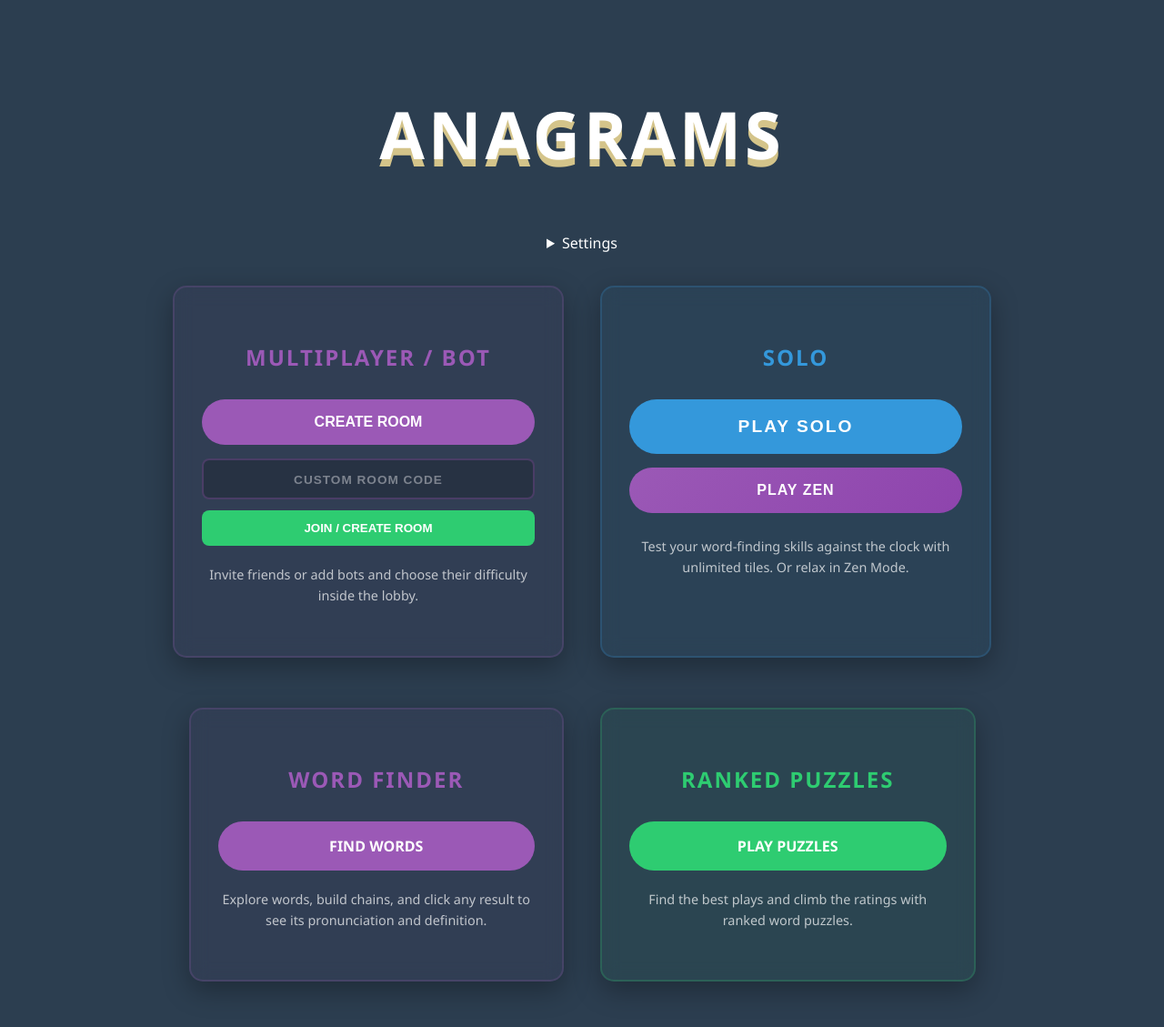
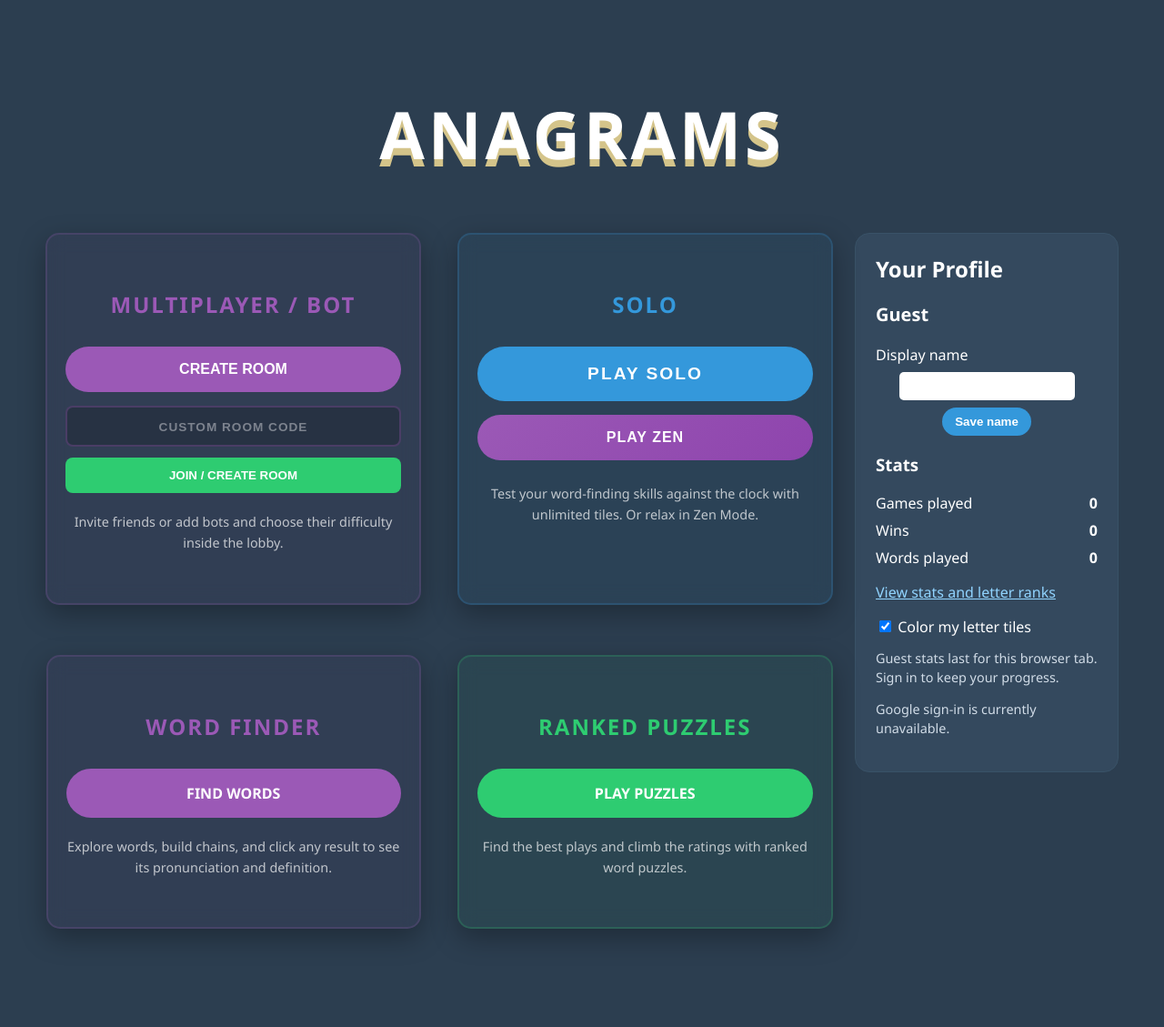
Before and after one commit to rpowergso/anagrams, a Flask app: page /homepage in a window 1280 px wide. Shown: the whole page at 91% size. After the commit the page ends 1031 px from the top, so only its background shows below. Run offline with Flask 3, Linux system fonts and the light colour scheme; the visitor is signed in with stand-in values (Sample User, id 1).

Commit message:
Add player profiles and letter cosmetics

```diff
--- a/app.py
+++ b/app.py
@@ -17,6 +17,7 @@ from flask_socketio import SocketIO
 from game import (check_dictionary, choose_bot_move, generate_tiles, same_root, get_hints,
                   find_word_extensions, generate_ranked_puzzle, calculate_ranked_delta)
 from constants import TILE_COUNT, AUTODRAW_INTERVAL_MS, MIN_WORD_LENGTH
+from profile_stats import init_profile
 
 app = Flask(__name__)
 app.secret_key = os.environ.get('SECRET_KEY') or secrets.token_hex(32)
@@ -26,6 +27,7 @@ app.config['SESSION_COOKIE_HTTPONLY'] = True
 app.config['SESSION_COOKIE_SAMESITE'] = 'Lax'
 app.config['SESSION_COOKIE_SECURE'] = os.environ.get('COOKIE_SECURE', '').lower() == 'true'
 Session(app)
+init_profile(app)
 ranked_puzzles = {}
 RANKED_MAX_STRIKES = 3
 definition_cache = {}
--- a/requirements.txt
+++ b/requirements.txt
@@ -4,3 +4,5 @@ flask-session
 gunicorn
 wordfreq
 nltk
+Authlib>=1.6.5
+requests
--- a/static/js/bot.js
+++ b/static/js/bot.js
@@ -163,11 +163,13 @@ async function requestBotMove(isFinalAttempt = false) {
 }
 
 function endGameWithWinner() {
+    if (!botRunning) return;
     stopBot('');
 
     const playerScore = parseInt(document.getElementById('playerTotalScore')?.innerText || 0);
     const botScore = parseInt(document.getElementById('botTotalScore')?.innerText || 0);
 
+    anagramsProgress.record({ result: playerScore > botScore ? 'win' : 'game' });
     let resultText = '';
     if (playerScore > botScore) {
         resultText = `🎉 YOU WIN! ${playerScore} - ${botScore}`;
@@ -289,6 +291,7 @@ async function checkPlayerWord() {
         if (data.valid) {
             activeTiles = removeWordFromTiles(word, activeTiles);
             playerWords.push(word);
+            anagramsProgress.record({ word });
             renderTiles();
             renderPlayerWords();
             input.value = '';
@@ -313,6 +316,7 @@ async function checkPlayerWord() {
 
                 activeTiles = steal.newActiveTiles;
                 playerWords.push(word);
+                anagramsProgress.record({ word });
                 renderTiles();
                 renderPlayerWords();
                 renderBotWords();
--- a/static/js/display-name.js
+++ b/static/js/display-name.js
@@ -36,6 +36,7 @@ function setupDisplayNameForm(updateName = async name => name) {
             saveDisplayName(savedName);
             input.value = savedName;
             status.textContent = 'Display name saved.';
+            form.dispatchEvent(new Event('display-name-saved'));
         } catch (error) {
             status.textContent = error.message;
         } finally {
--- a/static/js/gamefunctions.js
+++ b/static/js/gamefunctions.js
@@ -30,7 +30,7 @@ function renderTiles() {
     });
 }
 
-function renderWordsTo(elementId, words, scoreElementId) {
+function renderWordsTo(elementId, words, scoreElementId, useCosmetics = true) {
     const container = document.getElementById(elementId);
     const scoreDisplay = document.getElementById(scoreElementId);
     if (!container) return;
@@ -58,11 +58,12 @@ function renderWordsTo(elementId, words, scoreElementId) {
 
         container.appendChild(block);
     });
+    if (useCosmetics) anagramsProgress.colorTiles(container);
     if (scoreDisplay) scoreDisplay.innerText = totalScore;
 }
 
 function renderPlayerWords() { renderWordsTo('playerWords', playerWords, 'playerTotalScore'); }
-function renderBotWords() { renderWordsTo('botWords', botWords, 'botTotalScore'); }
+function renderBotWords() { renderWordsTo('botWords', botWords, 'botTotalScore', false); }
 function renderSoloWords() { renderWordsTo('myWords', myWords, 'playerTotalScore'); }
 
 function removeWordFromTiles(word, tiles) {
--- a/static/js/multiplayer.js
+++ b/static/js/multiplayer.js
@@ -133,6 +133,8 @@ socket.on('end_game_vote', (data) => {
         lockTextInput();
     }
 });
+
+socket.on('profile_progress', event => anagramsProgress.record(event));
 
 socket.on('game_ended', (data) => {
     gameHasEnded = true;
@@ -597,6 +599,7 @@ function renderPlayers(players, playerOrder) {
         section.querySelectorAll('[data-board-word]').forEach(button => {
             button.addEventListener('click', () => showBoardWordDefinition(button.dataset.boardWord));
         });
+        if (isMe) anagramsProgress.colorTiles(section);
         board.appendChild(section);
     }
 }
--- /dev/null
+++ b/static/js/profile-stats.js
@@ -0,0 +1,184 @@
+(() => {
+    const queueKey = 'anagramsProfileProgress';
+    const cosmeticKey = 'anagramsLetterCosmetics';
+    const letterChoicesKey = 'anagramsLetterColorChoices';
+    const signedIn = document.body.dataset.profileSignedIn === 'true';
+    const ranks = [
+        { name: 'Default', minimum: 0, color: '' },
+        { name: 'Green', minimum: 50, color: '#66dfad' },
+        { name: 'Blue', minimum: 150, color: '#75c5ff' },
+        { name: 'Purple', minimum: 500, color: '#cb9cf3' },
+        { name: 'Gold', minimum: 1000, color: '#ffd36a' },
+        { name: 'Ruby', minimum: 2500, color: '#ff8796' }
+    ];
+    const emptyStats = () => ({ letters: {}, words: 0, games: 0, wins: 0, puzzles: 0, solved: 0 });
+    function readPreference(storage, key, fallback) {
+        try {
+            return JSON.parse(storage.getItem(key)) ?? fallback;
+        } catch {
+            return fallback;
+        }
+    }
+
+    function storePreference(storage, key, value) {
+        try {
+            storage.setItem(key, JSON.stringify(value));
+        } catch {
+            // Progress remains usable in memory when browser storage is unavailable.
+        }
+    }
+
+    let pending = readPreference(sessionStorage, queueKey, []);
+    let saved = emptyStats();
+    let syncing = false;
+    let loaded = !signedIn;
+    let syncFailed = false;
+    let selectedLetter = 'A';
+    const letterChoices = readPreference(localStorage, letterChoicesKey, {});
+    let cosmeticsEnabled = readPreference(localStorage, cosmeticKey, true);
+
+    function totals() {
+        const stats = { ...saved, letters: { ...saved.letters } };
+        for (const { word, result } of pending) {
+            if (word) stats.words++;
+            for (const letter of word || '') stats.letters[letter] = (stats.letters[letter] || 0) + 1;
+            if (result === 'game' || result === 'win') stats.games++;
+            if (result === 'win') stats.wins++;
+            if (result === 'puzzle' || result === 'solve') stats.puzzles++;
+            if (result === 'solve') stats.solved++;
+        }
+        return stats;
+    }
+
+    function rankFor(count) {
+        return ranks.reduce((current, rank) => count >= rank.minimum ? rank : current);
+    }
+
+    function paintTile(tile, stats) {
+        const letter = tile.dataset.profileLetter;
+        const count = stats.letters[letter] || 0;
+        const chosen = ranks.find(rank => rank.name === letterChoices[letter] && count >= rank.minimum);
+        const color = cosmeticsEnabled ? (chosen || rankFor(count)).color : '';
+        tile.style.setProperty('--profile-letter-color', color);
+    }
+
+    function render() {
+        const stats = totals();
+        document.querySelectorAll('[data-profile-stat]').forEach(element => {
+            element.textContent = loaded ? stats[element.dataset.profileStat] : '…';
+        });
+        document.querySelectorAll('[data-profile-letter]').forEach(tile => paintTile(tile, stats));
+        document.querySelectorAll('[data-letter-detail]').forEach(button => {
+            const letter = button.dataset.letterDetail;
+            const count = stats.letters[letter] || 0;
+            button.style.setProperty('--profile-letter-color', rankFor(count).color);
+            button.setAttribute('aria-pressed', String(letter === selectedLetter));
+        });
+        const detail = document.getElementById('letter-rank-detail');
+        if (detail) {
+            const count = stats.letters[selectedLetter] || 0;
+            const rank = rankFor(count);
+            const next = ranks.find(item => item.minimum > count);
+            detail.textContent = !loaded ? 'Loading saved progress…' : next
+                ? `${selectedLetter} · ${count} uses · ${rank.name}. ${next.minimum - count} more to ${next.name}.`
+                : `${selectedLetter} · ${count} uses · ${rank.name}, highest rank.`;
+            const picker = document.getElementById('letter-color-choice');
+            const unlocked = ranks.filter(item => count >= item.minimum);
+            picker.replaceChildren(new Option('Auto (highest unlocked)', 'auto'),
+                ...unlocked.map(item => new Option(item.name, item.name)));
+            picker.value = unlocked.some(item => item.name === letterChoices[selectedLetter])
+                ? letterChoices[selectedLetter] : 'auto';
+            picker.disabled = !loaded;
+        }
+        document.querySelectorAll('[data-profile-sync-error]').forEach(element => {
+            element.hidden = !syncFailed;
+        });
+    }
+
+    async function sync() {
+        if (!signedIn || syncing) return;
+        syncing = true;
+        try {
+            do {
+                const batch = pending.slice(0, 100);
+                const response = await fetch('/api/profile/stats', batch.length ? {
+                    method: 'POST',
+                    headers: { 'Content-Type': 'application/json' },
+                    body: JSON.stringify(batch),
+                    keepalive: true
+                } : {});
+                if (!response.ok) throw new Error('Unable to sync stats');
+                saved = await response.json();
+                pending.splice(0, batch.length);
+                storePreference(sessionStorage, queueKey, pending);
+                loaded = true;
+                syncFailed = false;
+                render();
+            } while (pending.length);
+        } catch {
+            syncFailed = true;
+            render();
+        } finally {
+            syncing = false;
+        }
+    }
+
+    window.anagramsProgress = {
+        record({ word, result }) {
+            if (word && !/^[A-Z]{3,30}$/.test(word)) return;
+            const id = Array.from(crypto.getRandomValues(new Uint8Array(16)), byte =>
+                byte.toString(16).padStart(2, '0')).join('');
+            pending.push({ id, word, result });
+            storePreference(sessionStorage, queueKey, pending);
+            void sync();
+        },
+        colorTiles(container) {
+            const stats = totals();
+            container.querySelectorAll('.tile.small').forEach(tile => {
+                tile.dataset.profileLetter = tile.textContent.trim();
+                paintTile(tile, stats);
+            });
+        }
+    };
+
+    document.addEventListener('DOMContentLoaded', () => {
+        const name = document.getElementById('profile-display-name');
+        const form = document.getElementById('display-name-form');
+        if (name && form) {
+            const showName = () => {
+                name.textContent = getDisplayName() || name.dataset.defaultName;
+            };
+            setupDisplayNameForm();
+            showName();
+            form.addEventListener('display-name-saved', showName);
+        }
+        const toggle = document.getElementById('letter-cosmetics');
+        if (toggle) {
+            toggle.checked = cosmeticsEnabled;
+            toggle.addEventListener('change', () => {
+                cosmeticsEnabled = toggle.checked;
+                storePreference(localStorage, cosmeticKey, cosmeticsEnabled);
+                render();
+            });
+        }
+        document.querySelectorAll('[data-letter-detail]').forEach(button => {
+            button.addEventListener('click', () => {
+                selectedLetter = button.dataset.letterDetail;
+                render();
+            });
+        });
+        const picker = document.getElementById('letter-color-choice');
+        picker?.addEventListener('change', () => {
+            if (picker.value === 'auto') delete letterChoices[selectedLetter];
+            else letterChoices[selectedLetter] = picker.value;
+            storePreference(localStorage, letterChoicesKey, letterChoices);
+            render();
+        });
+        document.querySelectorAll('[data-profile-sync-error] button').forEach(button => {
+            button.addEventListener('click', sync);
+        });
+        render();
+        void sync();
+    });
+    window.addEventListener('online', sync);
+})();
--- a/static/js/ranked.js
+++ b/static/js/ranked.js
@@ -31,6 +31,12 @@ async function loadRankedPuzzle(){
   byId('rankedInput').value='';byId('rankedInput').focus();
 }
 function finishRanked(data,solved){
+  anagramsProgress.record({ word: solved ? data.word : undefined, result: solved ? 'solve' : 'puzzle' });
+  if (solved) {
+    const playedWord = tileWord(data.word, 'word-block');
+    anagramsProgress.colorTiles(playedWord);
+    byId('rankedAnswers').prepend(playedWord);
+  }
   rankedProfile.elo=data.newElo;rankedProfile.played++;rankedProfile.streak=solved?rankedProfile.streak+1:0;
   if(solved){rankedProfile.solved++;rankedProfile.totalTime+=data.elapsed;rankedProfile.bestStreak=Math.max(rankedProfile.bestStreak,rankedProfile.streak)}saveRanked();
   byId('rankedForm').hidden=true;byId('rankedNext').hidden=false;rankedPuzzle=null;rankedSubmitting=false;
--- a/static/js/sologame.js
+++ b/static/js/sologame.js
@@ -2,6 +2,7 @@ let soloInterval = null;
 let soloAutoDraw = false;
 let countdownInterval = null;
 let soloSubmissionPending = false;
+let soloFinished = false;
 
 function setSoloCountdown(ms) {
     const display = document.getElementById('solo-countdown');
@@ -60,6 +61,9 @@ async function drawTile() {
 }
 
 function showSoloGameOver() {
+    if (soloFinished) return;
+    soloFinished = true;
+    anagramsProgress.record({ result: 'game' });
     const score = parseInt(document.getElementById('playerTotalScore')?.innerText || 0);
 
     const modal = document.createElement('div');
@@ -119,6 +123,7 @@ async function checkWord() {
         if (data.valid) {
             activeTiles = removeWordFromTiles(word, activeTiles);
             myWords.push(word);
+            anagramsProgress.record({ word });
             renderTiles();
             renderSoloWords(); // Uses function in gamefunctions.js
             input.value = '';
@@ -140,6 +145,7 @@ async function checkWord() {
                 myWords = myWords.filter(w => w.toUpperCase() !== steal.stolenWord.toUpperCase());
                 activeTiles = steal.newActiveTiles;
                 myWords.push(word);
+                anagramsProgress.record({ word });
                 renderTiles();
                 renderSoloWords();
                 input.value = '';
--- /dev/null
+++ b/static/profile.css
@@ -0,0 +1,23 @@
+.profile-panel {
+    padding: 22px;
+    border: 1px solid #395267;
+    border-radius: 16px;
+    background: var(--board-color, #243447);
+    color: #fff;
+    text-align: left;
+}
+.profile-panel h2 { margin-top: 0; }
+.profile-panel a:not(.btn) { color: #91d4ff; }
+.profile-name { font-size: 1.25rem; font-weight: bold; overflow-wrap: anywhere; }
+.profile-note { font-size: .9rem; color: #d1dce7; line-height: 1.45; }
+.profile-action { display: inline-block; padding: 10px 14px; text-decoration: none; }
+.profile-totals { display: grid; gap: 8px; }
+.profile-totals div { display: flex; justify-content: space-between; gap: 12px; }
+.profile-totals dd { margin: 0; font-weight: bold; }
+.stats-page { max-width: 640px; margin: 24px auto; }
+.profile-letter-grid { display: grid; grid-template-columns: repeat(auto-fit, minmax(38px, 1fr)); gap: 8px; }
+.profile-letter-grid .tile { margin: 0; cursor: pointer; }
+.profile-letter-grid [aria-pressed="true"] { outline: 2px solid white; outline-offset: 2px; }
+.tile[data-profile-letter], .tile[data-letter-detail] {
+    background: var(--profile-letter-color, var(--tile-bg, #f0d9b5));
+}
--- a/templates/homepage.html
+++ b/templates/homepage.html
@@ -3,12 +3,9 @@
 <div class="home-shell">
     <!-- The Big "Pretty" Title -->
     <h1 style="font-size: 4.5rem; text-shadow: 0 8px 0 var(--tile-shadow); margin-bottom: 60px; letter-spacing: 4px;">ANAGRAMS</h1>
-    <details style="margin: 0 auto 24px;">
-        <summary style="cursor: pointer; margin-bottom: 12px;">Settings</summary>
-        {% include "display_name_form.html" %}
-    </details>
     <script src="{{ url_for('static', filename='js/display-name.js') }}"></script>
-    <script>setupDisplayNameForm();</script>
+    <div class="home-with-profile">
+    <div class="home-modes">
     <!-- Multiplayer/bot lobbies and solo modes -->
     <div class="home-top-row">
 
@@ -56,10 +53,15 @@
             <p>Find the best plays and climb the ratings with ranked word puzzles.</p>
         </div>
     </div>
+    </div>
+    {% include 'profile_panel.html' %}
+    </div>
 </div>
 
 <style>
     .home-shell { text-align: center; padding: 50px; }
+    .home-with-profile { display: grid; grid-template-columns: minmax(0, 1fr) minmax(230px, 290px); align-items: start; gap: 24px; max-width: 1230px; margin: 0 auto; }
+    .home-with-profile .menu-card { padding-inline: 20px; }
     .home-top-row { display: grid; grid-template-columns: repeat(2, minmax(0, 1fr)); gap: 40px; max-width: 900px; margin: 0 auto; }
     .home-bottom-row { display: grid; grid-template-columns: repeat(2, minmax(0, 1fr)); gap: 40px; max-width: 865px; margin: 55px auto 0; }
     .menu-link { display: block; text-decoration: none; padding: 16px; }
@@ -92,6 +94,10 @@
         }
     }
 
+    @media (max-width: 900px) {
+        .home-with-profile { grid-template-columns: minmax(0, 1fr); }
+        .home-with-profile .profile-panel { grid-row: 1; }
+    }
     @media (max-width: 768px) {
         .home-shell { padding: 30px 18px; }
         .home-shell h1 { font-size: clamp(2.4rem, 10vw, 4.5rem) !important; }
--- a/templates/layout.html
+++ b/templates/layout.html
@@ -67,8 +67,10 @@
             letter-spacing: 2px;
         }
     </style>
+    <link rel="stylesheet" href="{{ url_for('static', filename='profile.css') }}">
 </head>
-<body>
+<body data-profile-signed-in="{{ 'true' if profile_user else 'false' }}">
+    <script src="{{ url_for('static', filename='js/profile-stats.js') }}"></script>
     {% block content %}{% endblock %}
 </body>
 </html>
--- /dev/null
+++ b/templates/profile_panel.html
@@ -0,0 +1,10 @@
+<aside class="profile-panel" aria-labelledby="profile-panel-title">
+    <h2 id="profile-panel-title">Your Profile</h2>
+    <p id="profile-display-name" class="profile-name" data-default-name="{{ profile_user.name if profile_user else 'Guest' }}">{{ profile_user.name if profile_user else 'Guest' }}</p>
+    {% include 'display_name_form.html' %}
+    <h3>Stats</h3>
+    {% include 'profile_totals.html' %}
+    <p><a href="{{ url_for('profile.stats_page') }}">View stats and letter ranks</a></p>
+    <label><input type="checkbox" id="letter-cosmetics"> Color my letter tiles</label>
+    {% include 'profile_sign_in.html' %}
+</aside>
--- /dev/null
+++ b/templates/profile_sign_in.html
@@ -0,0 +1,14 @@
+{% if profile_user %}
+    <p class="profile-note">Signed in with Google. Your stats sync across devices.</p>
+    <form method="post" action="{{ url_for('profile.sign_out') }}">
+        <input type="hidden" name="token" value="{{ profile_logout_token() }}">
+        <button type="submit" class="btn btn-blue profile-action">Sign out</button>
+    </form>
+{% else %}
+    <p class="profile-note">Guest stats last for this browser tab. Sign in to keep your progress.</p>
+    {% if profile_google_enabled %}
+    <a class="btn btn-blue profile-action" href="{{ url_for('profile.google_login') }}">Sign in with Google</a>
+    {% else %}
+    <p class="profile-note">Google sign-in is currently unavailable.</p>
+    {% endif %}
+{% endif %}
--- /dev/null
+++ b/templates/profile_totals.html
@@ -0,0 +1,10 @@
+<dl class="profile-totals">
+    <div><dt>Games played</dt><dd data-profile-stat="games">0</dd></div>
+    <div><dt>Wins</dt><dd data-profile-stat="wins">0</dd></div>
+    <div><dt>Words played</dt><dd data-profile-stat="words">0</dd></div>
+    {% if show_puzzles %}
+    <div><dt>Puzzles played</dt><dd data-profile-stat="puzzles">0</dd></div>
+    <div><dt>Puzzles solved</dt><dd data-profile-stat="solved">0</dd></div>
+    {% endif %}
+</dl>
+<p data-profile-sync-error hidden>Saved stats could not be loaded or updated. <button type="button">Retry</button></p>
```
Also changed, not shown: multiplayer.py (+10 -0 lines), profile_stats.py (added, +155 -0 lines), templates/stats.html (added, +22 -0 lines).
